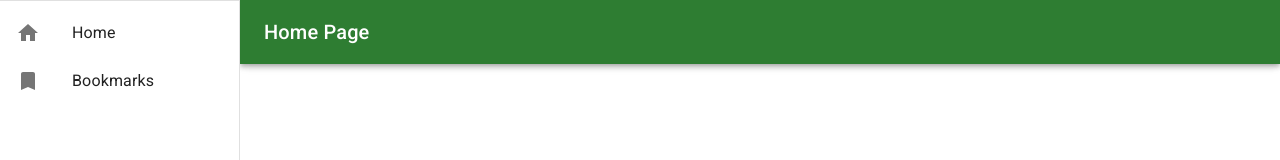
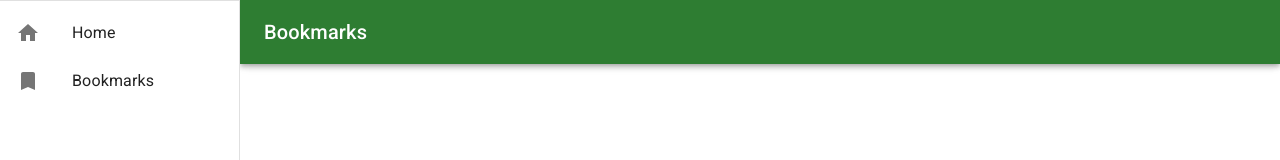
Before and after one commit to louisryoung/loop-kitchen-frontend-challenge-react-mui, a React (Create React App) app: page /bookmark in a window 1280 px wide. Shown: the top 160 px of the page. Built offline with nearby package versions, Linux system fonts and the light colour scheme.

Commit message:
Fixed bookmark page title

```diff
--- a/src/containers/pages/Bookmark/Bookmark.jsx
+++ b/src/containers/pages/Bookmark/Bookmark.jsx
@@ -30,7 +30,7 @@ const Home = () => {
   }, [added]);
 
   return (
-    <PageLayout pageName="Home Page">
+    <PageLayout pageName="Bookmarks">
       <Stack sx={{ height: '100%' }}>
         <Box sx={{ height: '100%', overflow: 'auto', mt: 2 }}>
           <List>
```
